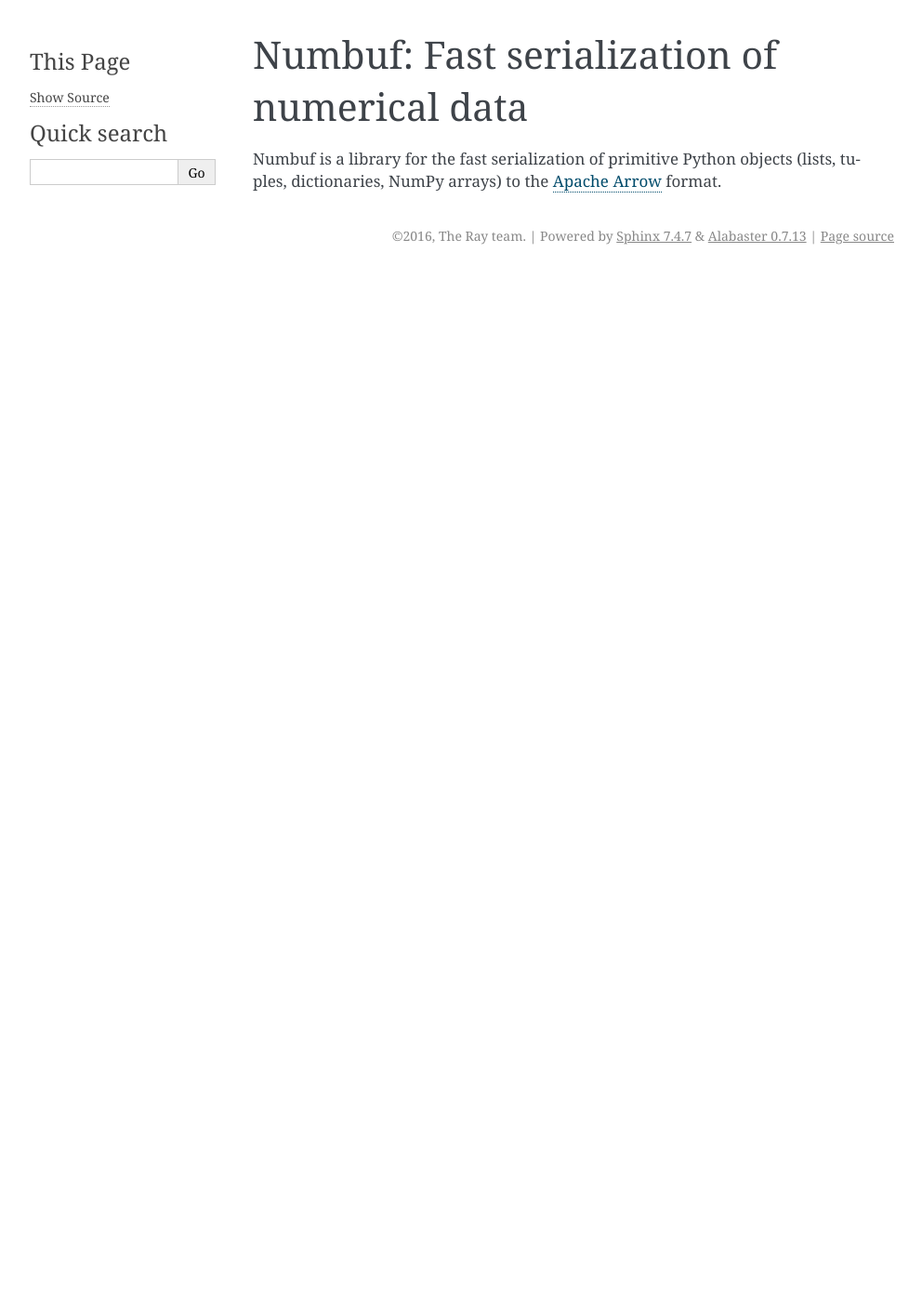
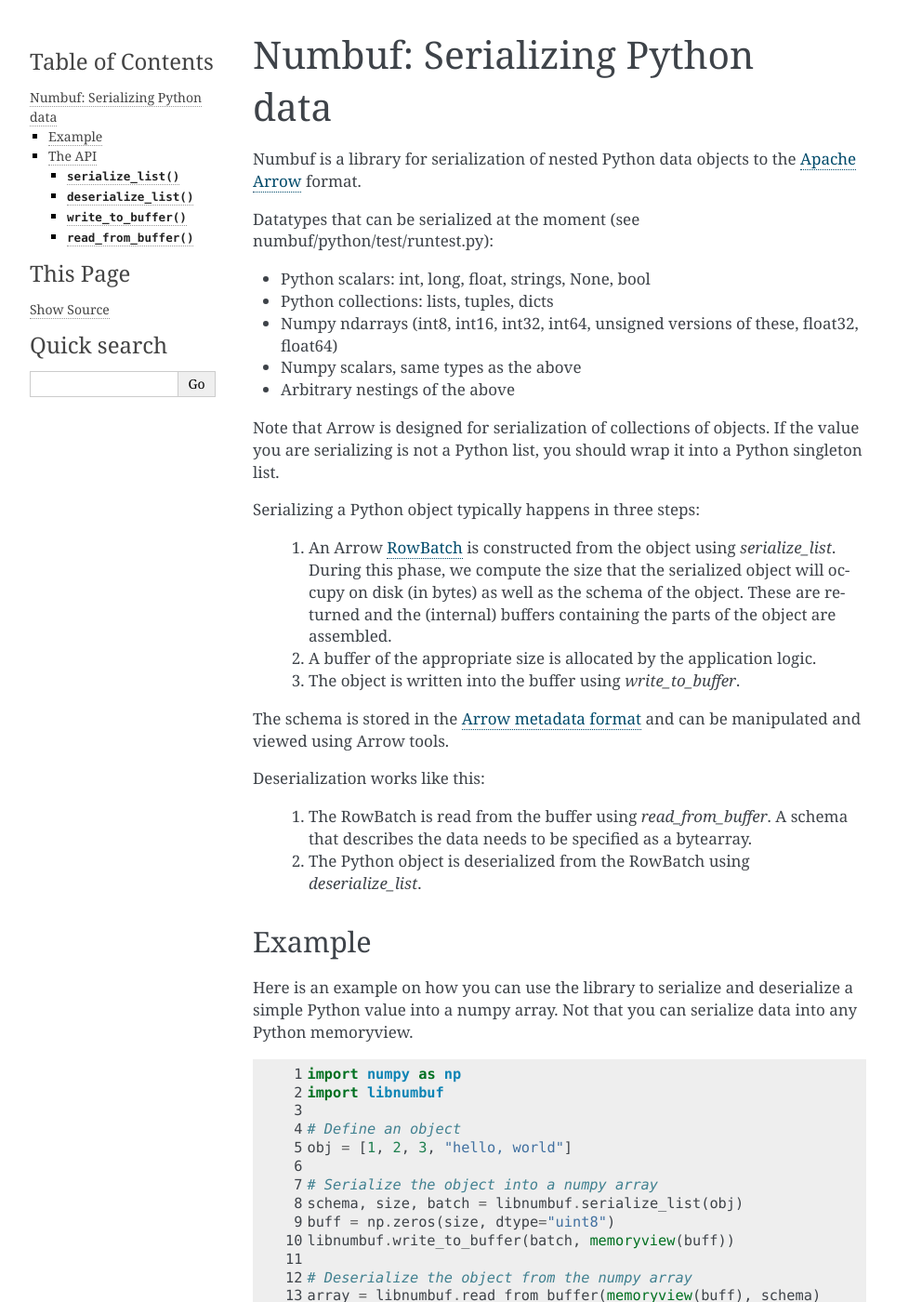
Before and after one commit to amplab/ray-core, a Sphinx documentation site: the page built from doc/numbuf.rst, in a window 1280 px wide and 1400 px high. Shown: the whole window at 93% size, without its empty margins (148-1140 px from the left). Built offline with Sphinx 7.4.7, drawn with Linux system fonts in a browser that asks for light colours; formulas are drawn with MathJax 3; some of the changed text lies outside the part shown.

Commit message:
Include arrow and numbuf as submodules and document numbuf

```diff
--- a/doc/numbuf.rst
+++ b/doc/numbuf.rst
@@ -1,6 +1,105 @@
-Numbuf: Fast serialization of numerical data
-============================================
+Numbuf: Serializing Python data
+===============================
 
-Numbuf is a library for the fast serialization of primitive Python objects
-(lists, tuples, dictionaries, NumPy arrays) to the
-`Apache Arrow <https://arrow.apache.org/>`_ format.
+Numbuf is a library for serialization of nested Python data objects
+to the `Apache Arrow <https://arrow.apache.org/>`_ format.
+
+Datatypes that can be serialized at the moment (see numbuf/python/test/runtest.py):
+
+- Python scalars: int, long, float, strings, None, bool
+- Python collections: lists, tuples, dicts
+- Numpy ndarrays (int8, int16, int32, int64, unsigned versions of these, float32, float64)
+- Numpy scalars, same types as the above
+- Arbitrary nestings of the above
+
+Note that Arrow is designed for serialization of collections of objects. If the
+value you are serializing is not a Python list, you should wrap it into a
+Python singleton list.
+
+Serializing a Python object typically happens in three steps:
+
+  1. An Arrow `RowBatch <https://github.com/apache/arrow/blob/master/cpp/src/arrow/table.h>`_
+     is constructed from the object using `serialize_list`.
+     During this phase, we compute the size that the serialized object will
+     occupy on disk (in bytes) as well as the schema of the object. These
+     are returned and the (internal) buffers containing the parts of the object
+     are assembled.
+  2. A buffer of the appropriate size is allocated by the application logic.
+  3. The object is written into the buffer using `write_to_buffer`.
+
+The schema is stored in the `Arrow metadata format
+<https://github.com/apache/arrow/blob/master/format/Message.fbs>`_
+and can be manipulated and viewed using Arrow tools.
+
+Deserialization works like this:
+
+  1. The RowBatch is read from the buffer using `read_from_buffer`. A schema
+     that describes the data needs to be specified as a bytearray.
+
+  2. The Python object is deserialized from the RowBatch using `deserialize_list`.
+
+Example
+-------
+
+Here is an example on how you can use the library to serialize and deserialize
+a simple Python value into a numpy array. Not that you can serialize data into
+any Python memoryview.
+
+.. code-block:: python
+   :linenos:
+
+   import numpy as np
+   import libnumbuf
+
+   # Define an object
+   obj = [1, 2, 3, "hello, world"]
+
+   # Serialize the object into a numpy array
+   schema, size, batch = libnumbuf.serialize_list(obj)
+   buff = np.zeros(size, dtype="uint8")
+   libnumbuf.write_to_buffer(batch, memoryview(buff))
+
+   # Deserialize the object from the numpy array
+   array = libnumbuf.read_from_buffer(memoryview(buff), schema)
+   result = libnumbuf.deserialize_list(array)
+
+   # Assert the deserialized object agrees with the original object
+   assert obj == result
+
+The API
+--------------
+
+.. py:function:: serialize_list(value)
+
+   Serialize a Python list into an Arrow RowBatch
+
+   :param list value: The Python list to be serialized
+   :return: A Python tuple containing:
+
+     - A Python bytearray with the schema metadata
+     - The size in bytes the serialized object will occupy in memory
+     - A Python capsule wrapping the Arrow RowBatch
+
+   :raises numbuf.error: If the value contains non-serializable objects
+
+.. py:function:: deserialize_list(batch)
+
+   Deserialize an Arrow RowBatch into a Python list
+
+   :param PyCapsule batch: A Python capsule wrapping the Arrow RowBatch
+   :return: The Python list represented by the RowBatch
+
+.. py:function:: write_to_buffer(batch)
+
+   Write an Arrow RowBatch into a memory buffer
+
+   :param PyCapsule batch: A Python capsule wrapping the Arrow RowBatch
+   :param memoryview buffer: A writable Python buffer
+
+.. py:function:: read_from_buffer(buffer, schema)
+
+   Read serialized data from a readable buffer into an Arrow RowBatch
+
+   :param memoryview buffer: A readable Python buffer that contains the data
+   :param bytearray schema: The schema metadata
+   :return: A Python capsule wrapping the Arrow RowBatch
```
Also changed, not shown: .gitmodules (added), 16 other files.
